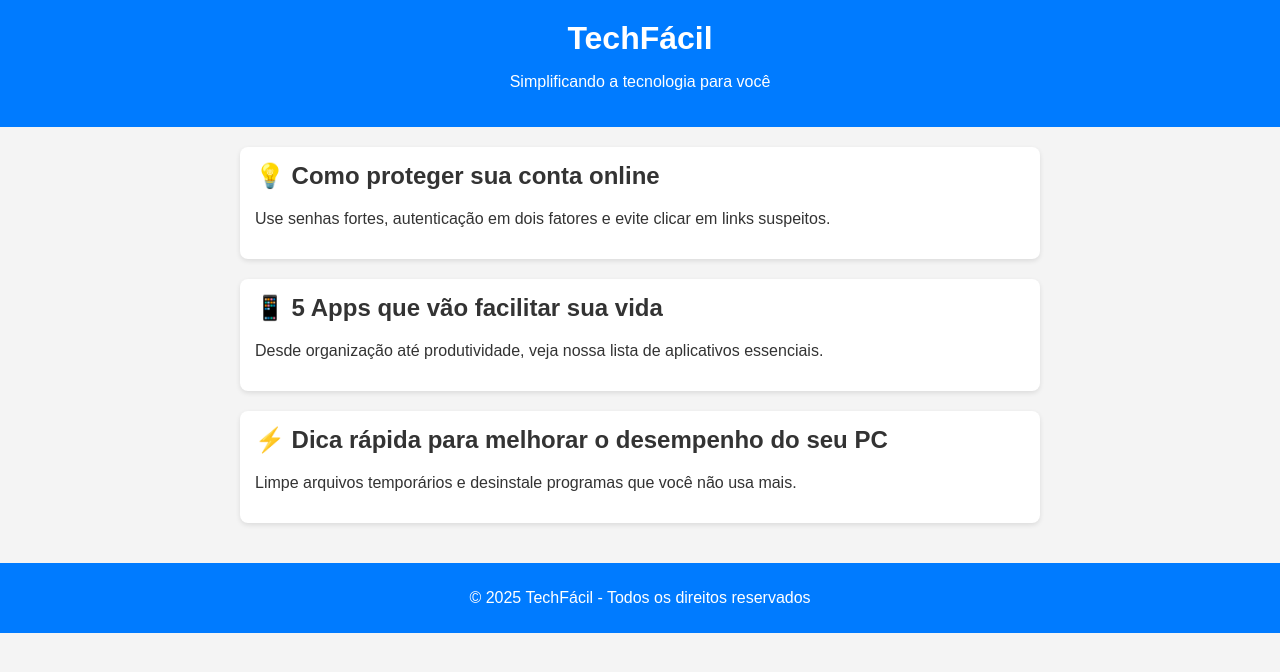
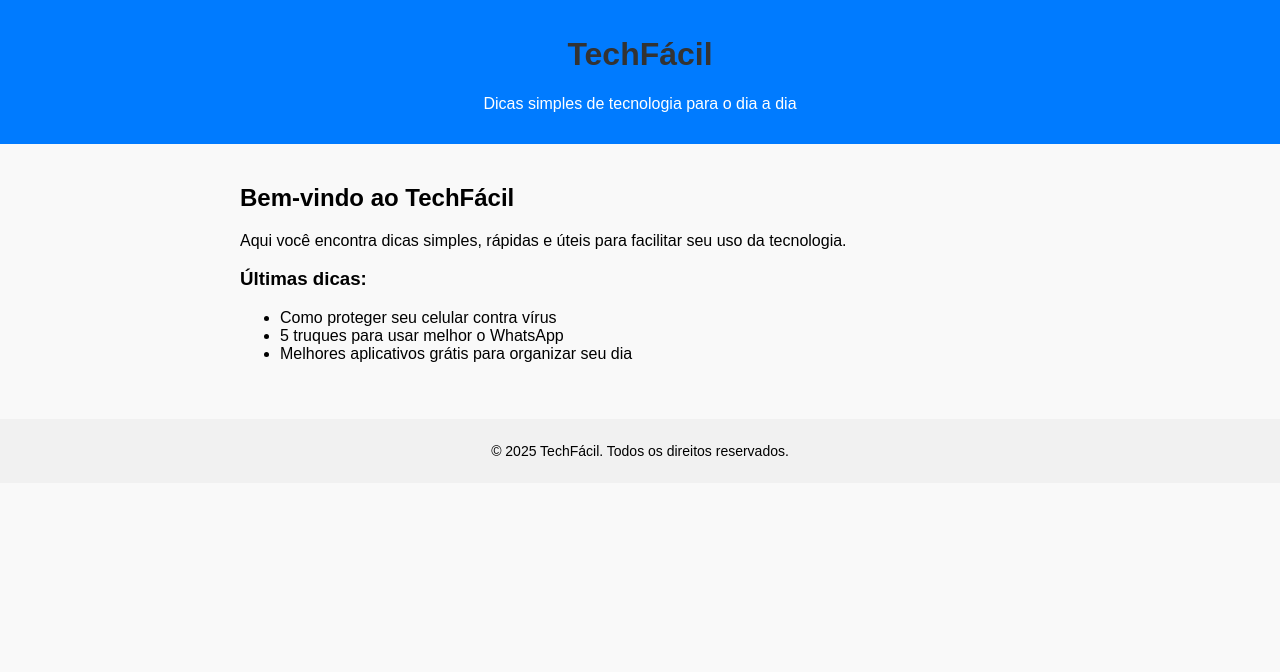
Before and after one commit to franciscopambo4545-web/techfacil-site, a plain HTML site: page index.html in a window 1280 px wide. Drawn offline with Linux system fonts and the light colour scheme.

Commit message:
Add files via upload

```diff
--- a/index.html
+++ b/index.html
@@ -3,39 +3,62 @@
 <head>
     <meta charset="UTF-8">
     <meta name="viewport" content="width=device-width, initial-scale=1.0">
-    <title>TechFácil - Dicas de Tecnologia Simples e Úteis</title>
-    <meta name="description" content="TechFácil é um blog com dicas simples e úteis de tecnologia para facilitar sua vida. Descubra truques, aplicativos e soluções práticas.">
-    <meta name="keywords" content="tecnologia, dicas de tecnologia, blog, informática, apps, internet, tutoriais, techfacil">
-    <meta name="author" content="Francisco Vieira">
-    <link rel="stylesheet" href="style.css">
+    <title>TechFácil - Dicas Simples de Tecnologia</title>
+    <meta name="description" content="TechFácil: um blog com dicas fáceis de tecnologia para o dia a dia.">
+
+    <!-- Cole aqui o código do Google Search Console -->
+    <!-- Exemplo: <meta name="google-site-verification" content="SEU_CODIGO_AQUI" /> -->
+
+    <style>
+        body {
+            font-family: Arial, sans-serif;
+            background-color: #f9f9f9;
+            margin: 0;
+            padding: 0;
+        }
+        header {
+            background-color: #007BFF;
+            color: white;
+            padding: 15px;
+            text-align: center;
+        }
+        main {
+            max-width: 800px;
+            margin: auto;
+            padding: 20px;
+        }
+        h1 {
+            color: #333;
+        }
+        footer {
+            text-align: center;
+            padding: 10px;
+            background-color: #f1f1f1;
+            font-size: 14px;
+            margin-top: 20px;
+        }
+    </style>
 </head>
 <body>
     <header>
         <h1>TechFácil</h1>
-        <p>Simplificando a tecnologia para você</p>
+        <p>Dicas simples de tecnologia para o dia a dia</p>
     </header>
 
     <main>
-        <article>
-            <h2>💡 Como proteger sua conta online</h2>
-            <p>Use senhas fortes, autenticação em dois fatores e evite clicar em links suspeitos.</p>
-        </article>
+        <h2>Bem-vindo ao TechFácil</h2>
+        <p>Aqui você encontra dicas simples, rápidas e úteis para facilitar seu uso da tecnologia.</p>
 
-        <article>
-            <h2>📱 5 Apps que vão facilitar sua vida</h2>
-            <p>Desde organização até produtividade, veja nossa lista de aplicativos essenciais.</p>
-        </article>
-
-        <article>
-            <h2>⚡ Dica rápida para melhorar o desempenho do seu PC</h2>
-            <p>Limpe arquivos temporários e desinstale programas que você não usa mais.</p>
-        </article>
+        <h3>Últimas dicas:</h3>
+        <ul>
+            <li>Como proteger seu celular contra vírus</li>
+            <li>5 truques para usar melhor o WhatsApp</li>
+            <li>Melhores aplicativos grátis para organizar seu dia</li>
+        </ul>
     </main>
 
     <footer>
-        <p>© 2025 TechFácil - Todos os direitos reservados</p>
+        <p>© 2025 TechFácil. Todos os direitos reservados.</p>
     </footer>
-
-    <script src="script.js"></script>
 </body>
 </html>
```
